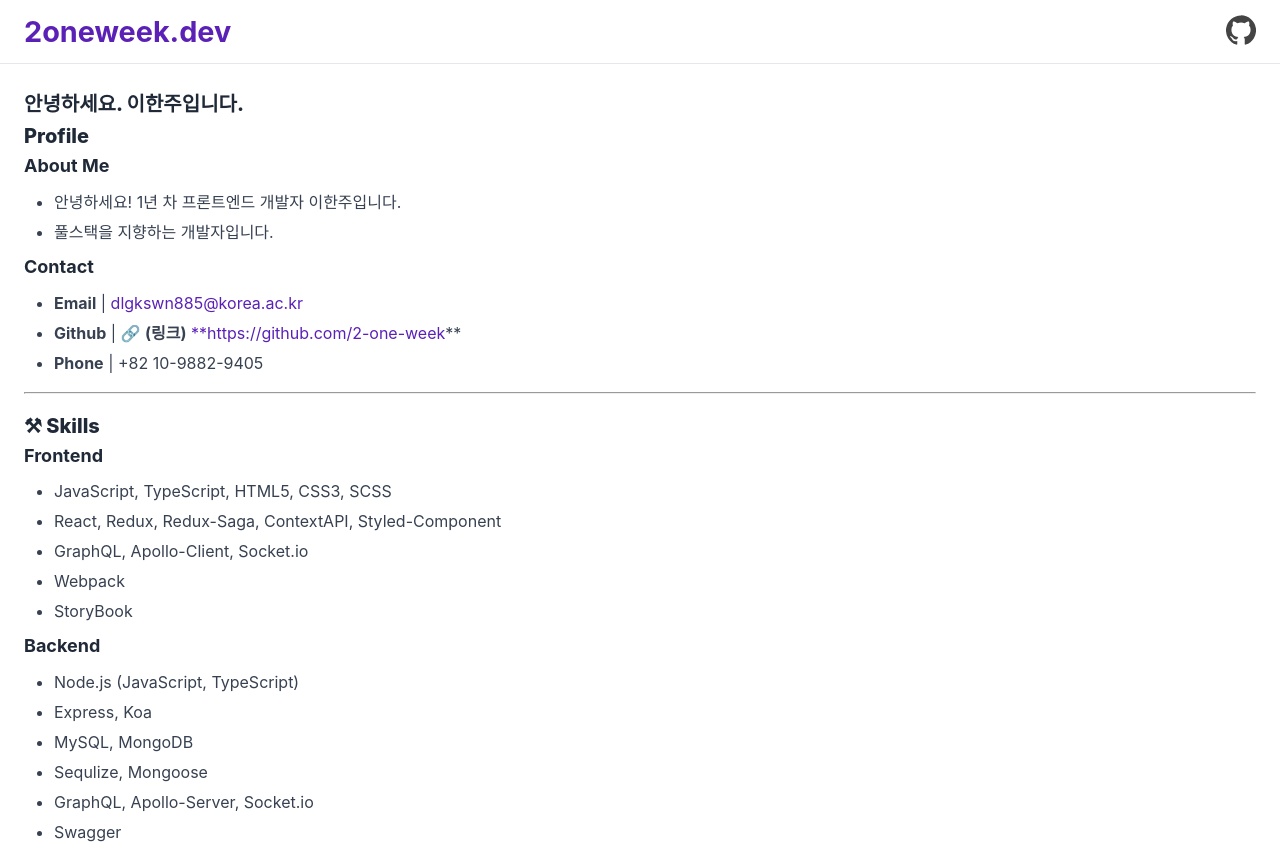
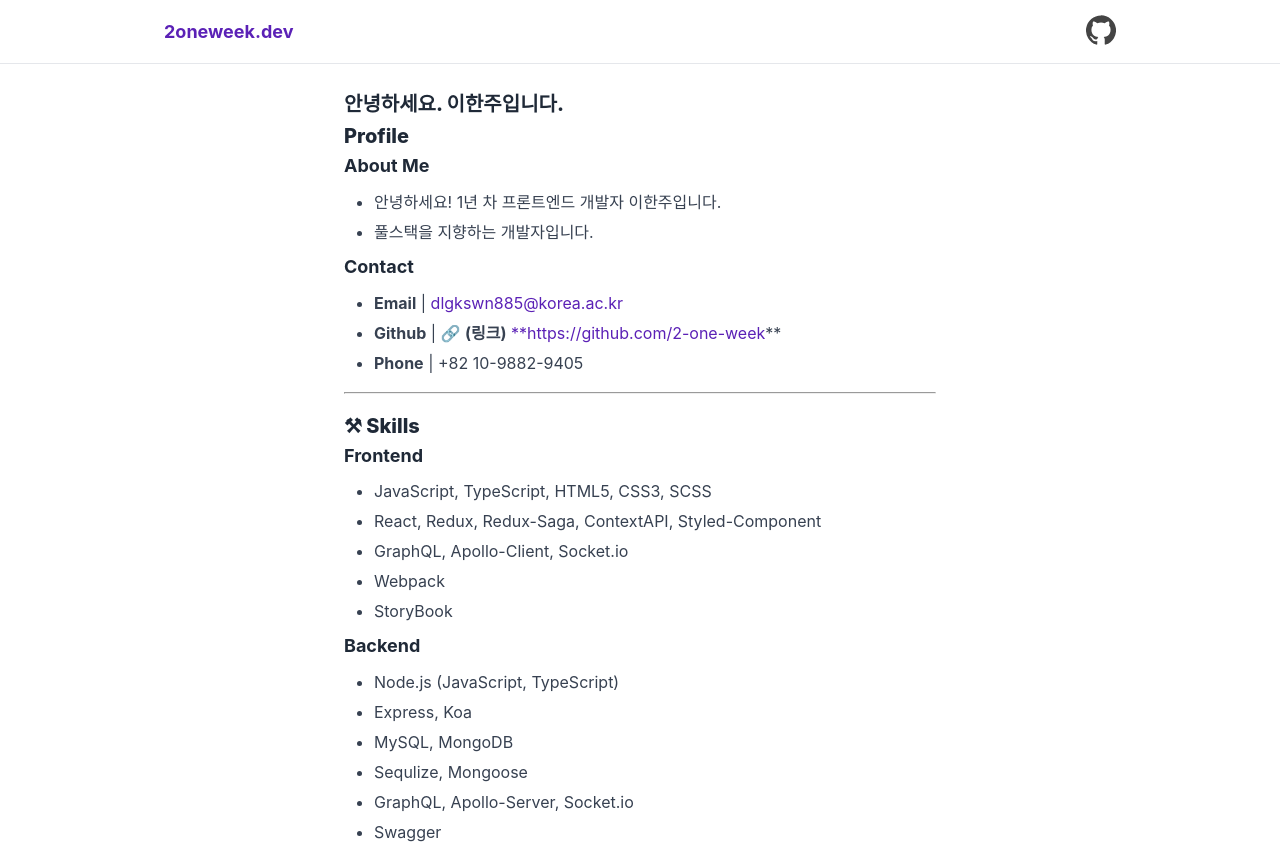
Before and after one commit to 2-one-week/oneweek-blog, a Gatsby site: page /about in a window 1280 px wide. Shown: the top 848 px of the page. Built offline with nearby package versions, Linux system fonts and the light colour scheme; Gatsby itself is replaced by a stand-in of ours; some packages are replaced by stand-ins of ours.

Commit message:
Feat change layout by path

```diff
--- a/src/containers/layout/components/footer/style.ts
+++ b/src/containers/layout/components/footer/style.ts
@@ -1,13 +1,13 @@
 import styled from 'styled-components';
 
 const Footer = styled.footer`
-  padding-top: 52px;
+  padding-bottom: 20px;
   text-align: center;
-  font-size: 1.2rem;
+  font-size: 12px;
 
   & > a {
     text-decoration: none;
-    font-size: 1.2rem;
+    font-size: 12px;
   }
 `;
 
--- a/src/containers/layout/components/header/index.tsx
+++ b/src/containers/layout/components/header/index.tsx
@@ -1,18 +1,23 @@
 import React, { FC } from 'react';
 
+import useScroll from '@hooks/useScroll';
 import GithubIcon from '@assets/github-icon';
+import { TPath } from '@containers/layout';
 
 import S from './style';
 
 interface IHeader {
   title: string;
+  path: TPath;
 }
 
-const Header: FC<IHeader> = ({ title }) => {
+const Header: FC<IHeader> = ({ path, title }) => {
+  const [scorllState] = useScroll();
+
   return (
-    <S.Header>
-      <S.HeaderContainer>
-        <S.HeaderLink bold to="/">
+    <S.Header hide={scorllState.hide}>
+      <S.HeaderContainer path={path}>
+        <S.HeaderLink bold={'true'} to="/">
           {title}
         </S.HeaderLink>
         <a target="_blank" href="https://github.com/2-one-week">
--- a/src/containers/layout/components/header/style.ts
+++ b/src/containers/layout/components/header/style.ts
@@ -1,7 +1,18 @@
-import styled from 'styled-components';
+import styled, { keyframes } from 'styled-components';
 import { Link } from 'gatsby';
 
-const Header = styled.header`
+const changePageAnimation = keyframes`
+    0% {
+        opacity: 0.01;
+        transform: translate(0px, -10px);
+    }
+    100% {
+        opacity: 1;
+        transform: translate(0px, 0px);
+    }
+`;
+
+const Header = styled.header<{ hide: boolean }>`
   position: fixed;
   top: 0;
   left: 0;
@@ -13,22 +24,24 @@ const Header = styled.header`
   background-color: rgba(255, 255, 255, 0.75);
   backdrop-filter: blur(10px);
   width: 100%;
+  display: ${({ hide }) => (hide ? 'none' : 'block')};
+  /* animation: 0.5s ease-in-out 0s 1 normal none running ${changePageAnimation}; */
 `;
 
-const HeaderContainer = styled.section`
+const HeaderContainer = styled.section<{ path: string }>`
   display: flex;
   justify-content: space-between;
   align-items: center;
-  max-width: ${({ theme: { sizes } }) => sizes.container};
+  max-width: ${({ theme: { sizes }, path }) => sizes.bigContainer};
   height: 100%;
   padding: 0 ${({ theme }) => theme.space[6]};
   margin: auto;
 `;
 
-const HeaderLink = styled(Link)<{ bold?: boolean }>`
+const HeaderLink = styled(Link)<{ bold?: string }>`
   text-decoration: none;
-  color: ${({ theme: { colors } }) => colors.violet800};
-  font-size: 1.8rem;
+  color: ${({ theme: { colors } }) => colors.mainColor800};
+  font-size: 18px;
   font-weight: ${({ bold }) => bold && 'bold'};
 `;
 
--- a/src/containers/layout/index.tsx
+++ b/src/containers/layout/index.tsx
@@ -1,5 +1,6 @@
 import { graphql, useStaticQuery } from 'gatsby';
 import React, { FC } from 'react';
+import { defineCustomElements as deckDeckGoHighlightElement } from '@deckdeckgo/highlight-code/dist/loader';
 
 import { ThemeProvider } from 'styled-components';
 import GlobalStyle from '@styles/global-style';
@@ -10,7 +11,13 @@ import Footer from './components/footer';
 
 import S from './style';
 
-const Layout: FC = ({ children }) => {
+export type TPath = 'home' | 'post' | 'resume' | 'category' | 'tag';
+interface ILayout {
+  path: TPath;
+}
+
+const Layout: FC<ILayout> = ({ path, children }) => {
+  deckDeckGoHighlightElement();
   const { site } = useStaticQuery(graphql`
     query Layout {
       site {
@@ -24,8 +31,8 @@ const Layout: FC = ({ children }) => {
   return (
     <ThemeProvider theme={theme}>
       <GlobalStyle />
-      <Header title={site?.siteMetadata?.title} />
-      <S.Main>{children}</S.Main>
+      <Header title={site?.siteMetadata?.title} path={path} />
+      <S.Main path={path}>{children}</S.Main>
       <Footer />
     </ThemeProvider>
   );
--- a/src/containers/layout/style.ts
+++ b/src/containers/layout/style.ts
@@ -1,12 +1,19 @@
 import styled from 'styled-components';
-import { Link } from 'gatsby';
 
-const Main = styled.section`
+const Main = styled.main<{ path: string }>`
   width: 100%;
   height: 100%;
-  max-width: ${({ theme: { sizes } }) => sizes.container};
+  max-width: ${({ theme: { sizes }, path }) =>
+    path === 'home' ? sizes.bigContainer : sizes.smallContainer};
   margin: ${({ theme }) => theme.space[8]} auto 0;
   padding: ${({ theme }) => theme.space[6]};
 `;
 
-export default { Main };
+const MainContent = styled.section`
+  width: 100%;
+  height: 100%;
+  padding: ${({ theme }) => theme.space[6]};
+  overflow-y: auto;
+`;
+
+export default { Main, MainContent };
```
